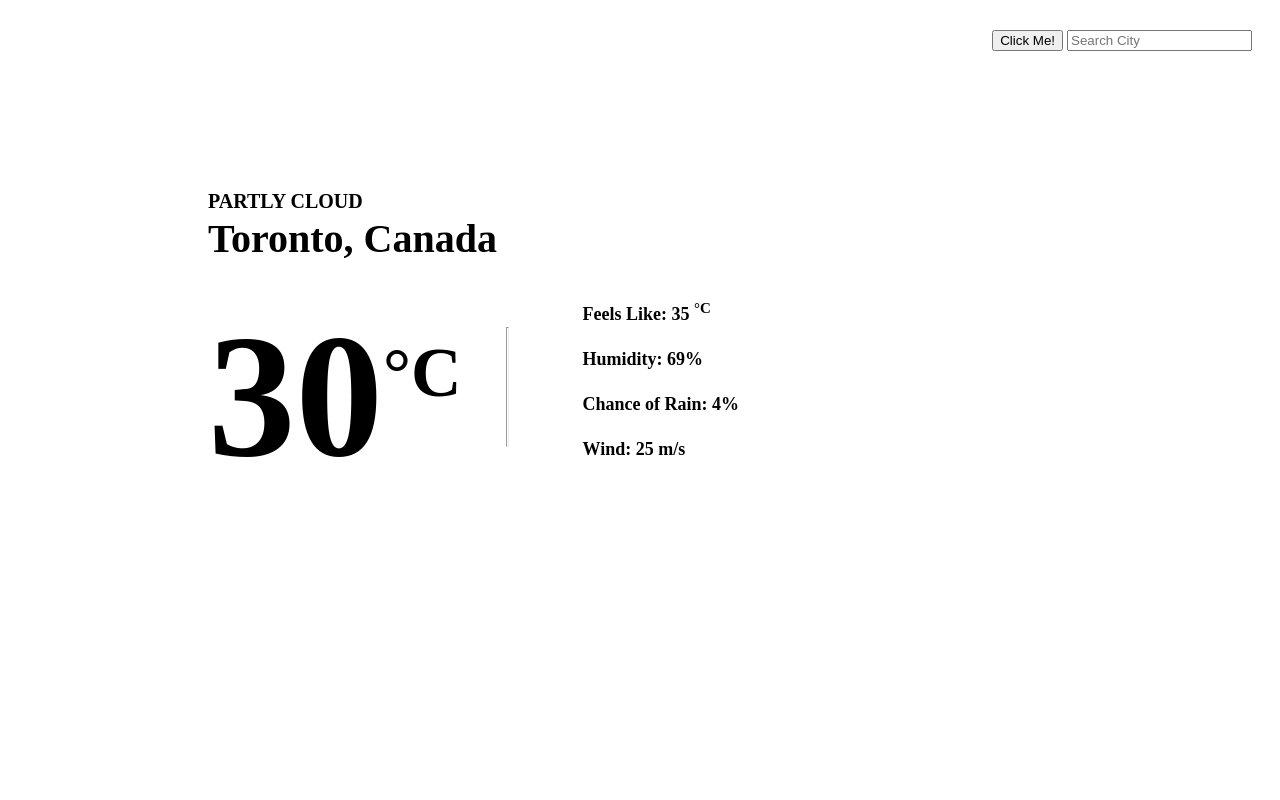
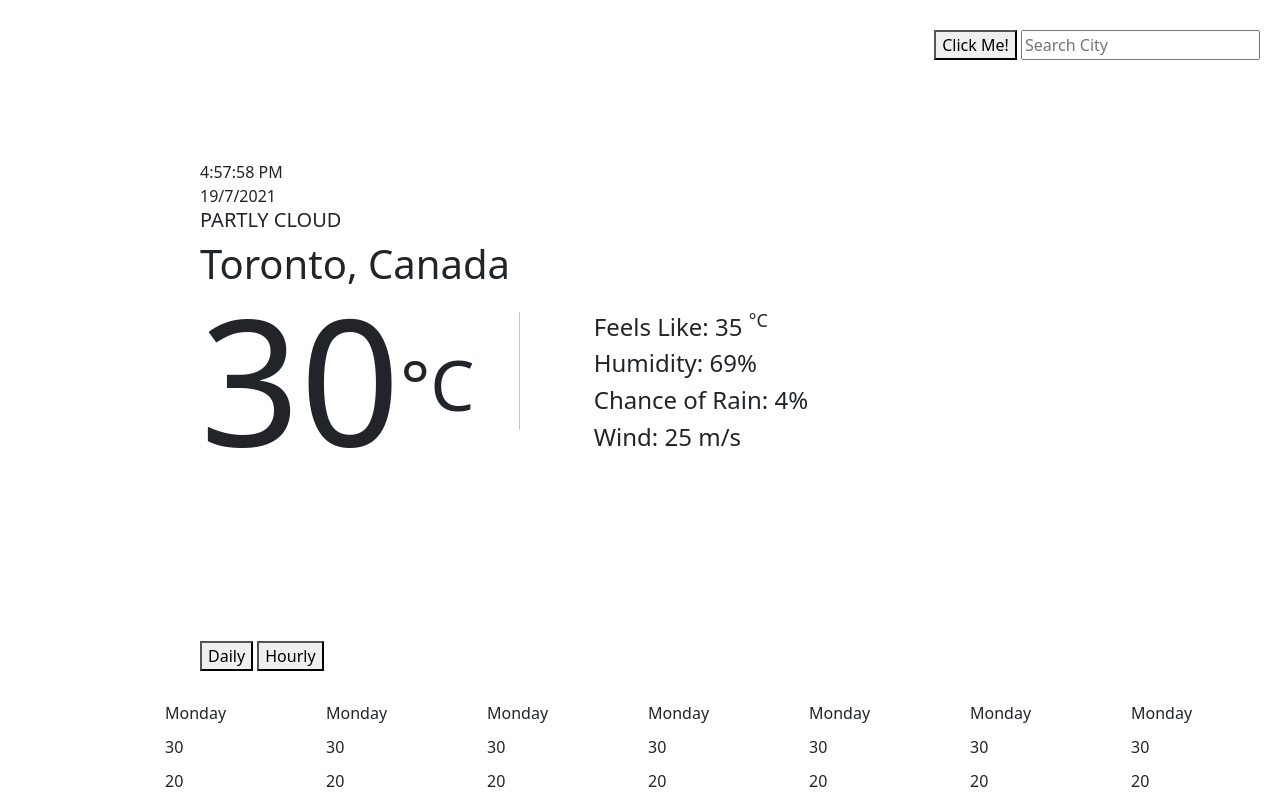
Before and after one commit to ngoytom/weather-app, a plain HTML site: page index.html in a window 1280 px wide. Drawn offline with nearby package versions, Linux system fonts and the light colour scheme.

Commit message:
add local date/time + advanced weather layout (bootstrap)

```diff
--- a/index.html
+++ b/index.html
@@ -5,15 +5,25 @@
     <meta http-equiv="X-UA-Compatible" content="IE=edge">
     <meta name="viewport" content="width=device-width, initial-scale=1.0">
     <title>Weather App</title>
+    <link href="https://cdn.jsdelivr.net/npm/bootstrap@5.1.0/dist/css/bootstrap.min.css" rel="stylesheet"
+    integrity="sha384-KyZXEAg3QhqLMpG8r+8fhAXLRk2vvoC2f3B09zVXn8CA5QIVfZOJ3BCsw2P0p/We" crossorigin="anonymous">
     <link rel="stylesheet" href="styles.css">
 
 </head>
-<body>
+<body onload="start()" >
     <div>
         <form class="search">
             <button type="button" class="submit-location" onclick="">Click Me!</button>
             <input type="text" class="search-city" placeholder="Search City"><br>
         </form>
+    </div>
+
+    <div class="time">
+        <h3>12:59 PM</h3>
+    </div>
+
+    <div class="date">
+        <h3>Monday, 24 May</h3>
     </div>
 
     <div class="weather-heading">
@@ -36,6 +46,73 @@
         <h4 class="wind-speed">Wind: 25 m/s</h4>
     </div>
 
+    <div class="options">
+        <button type="button" class="daily-button" onclick="displayDaily()">Daily</button>
+        <button type="button" class= "hourly-button" onclick="displayHourly()">Hourly</button>
+    </div>
+
+    <div class="container-fluid daily">
+        <div class="row daily-day">
+            <div class="col">Monday</div>
+            <div class="col">Monday</div>
+            <div class="col">Monday</div>
+            <div class="col">Monday</div>
+            <div class="col">Monday</div>
+            <div class="col">Monday</div>
+            <div class="col">Monday</div>
+        </div>
+        <div class="row daily-high">
+            <div class="col">30</div>
+            <div class="col">30</div>
+            <div class="col">30</div>
+            <div class="col">30</div>
+            <div class="col">30</div>
+            <div class="col">30</div>
+            <div class="col">30</div>
+        </div>
+        <div class="row daily-low">
+            <div class="col">20</div>
+            <div class="col">20</div>
+            <div class="col">20</div>
+            <div class="col">20</div>
+            <div class="col">20</div>
+            <div class="col">20</div>
+            <div class="col">20</div>
+        </div>
+    </div>
+
+    <div class="container-fluid hourly">
+        <div class="row hourly-time">
+            <div class="col">11PM</div>
+            <div class="col">11PM</div>
+            <div class="col">11PM</div>
+            <div class="col">11PM</div>
+            <div class="col">11PM</div>
+            <div class="col">11PM</div>
+            <div class="col">11PM</div>
+            <div class="col">11PM</div>
+        </div>
+        <div class="row hourly-temp">
+            <div class="col">30</div>
+            <div class="col">30</div>
+            <div class="col">30</div>
+            <div class="col">30</div>
+            <div class="col">30</div>
+            <div class="col">30</div>
+            <div class="col">30</div>
+            <div class="col">30</div>
+        </div>
+
+    </div>
+
+
+    <!--Based on option selected change CSS options to show which appears-->
+    <div class="hourly">
+
+    </div>
+
+
+
     <script src="main.js"></script>
 </body>
 </html>
--- a/main.js
+++ b/main.js
@@ -1,8 +1,58 @@
 const form = document.querySelector("form")
 const submit = document.querySelector(".submit-location")
+const clock = document.querySelector(".time")
+const date = document.querySelector(".date")
+
+daily = document.querySelector(".daily")
+hourly = document.querySelector(".hourly")
 
 form.addEventListener("submit",getLocation)
 submit.addEventListener("click",getLocation)
+
+//When pages launch, load local time + date
+updateLocalTime = () => {
+
+    const now = new Date();
+    let hour = now.getHours();
+    const min = String(now.getMinutes()).padStart(2,"0");
+    const sec = String(now.getSeconds()).padStart(2,"0");
+    let desc = "AM"
+
+    if (hour > 12){
+        desc = "PM";
+        hour -= 12;
+    }
+    else{
+        desc = "AM";
+    }
+    clock.textContent = `${hour}:${min}:${sec} ${desc}`
+}
+
+setInterval(updateLocalTime, 1000) //Every 1 second
+
+updateDate = () => {
+    const now = new Date();
+    const day = now.getDate();
+    const month = now.getMonth();
+    const year = now.getFullYear();
+
+    date.textContent = `${day}/${month}/${year}`
+}
+
+start = () => {
+    updateLocalTime();
+    updateDate();
+}
+
+displayHourly = () => {
+   daily.style.display = "none";
+   hourly.style.display = "block"
+}
+
+displayDaily = () => {
+    daily.style.display = "block";
+    hourly.style.display = "none"
+ }
 
 function getLocation(e){
     e.preventDefault(); //Prevents page from refreshing when submitting text field
@@ -20,8 +70,15 @@ async function getWeatherData(location){
     const weatherData = await response.json();
     console.log(weatherData);
     const newData = processWeatherData(weatherData);
+    updateCityTime(weatherData);
     displayData(newData);
 
+}
+
+//Change Local Time to City Time of city searched ADVANCED WEATHER FUNCTION
+updateCityTime = (weatherData) => {
+    //https://stackoverflow.com/questions/10087819/convert-date-to-another-timezone-in-javascript
+    console.log(new Date(weatherData.dt*1000+(weatherData.timezone*1000))); // plus
 }
 
 //Gets Current Weather, Feels Like, Humidity, Wind Speed, Country, City Name, Condition. Lon and Lat for second API call
--- a/styles.css
+++ b/styles.css
@@ -5,17 +5,23 @@
 }
 
 .weather-heading{
-    margin-top: 150px;
+    margin-left: 200px;
+}
+
+.date{
+    margin-left: 200px;
+}
+
+.time{
+    margin-top: 100px;
     margin-left: 200px;
 }
 
 .description{
-    line-height: 5%;
     font-size: 20px;
 }
 
 .location{
-    line-height: 20%;
     font-size: 40px;
 }
 
@@ -43,3 +49,45 @@
     display: inline-block;
     font-size: 18px;
 }
+
+.options{
+    margin-left: 200px;
+}
+
+.days{
+    display: inline-block;
+    margin-left: 100px;
+}
+
+.high{
+    display: inline-block;
+    margin-left: 50px;
+}
+
+.options{
+    margin-top: 150px;
+}
+
+.daily{
+    padding-left: 165px;
+}
+.daily-day{
+    margin-top: 30px;
+}
+
+.daily-high{
+    margin-top: 10px;
+}
+
+.daily-low{
+    margin-top: 10px;
+}
+
+.hourly{
+    padding-left: 130px;
+    display: none;
+}
+
+.hourly-time{
+    margin-top: 30px;
+}
```
